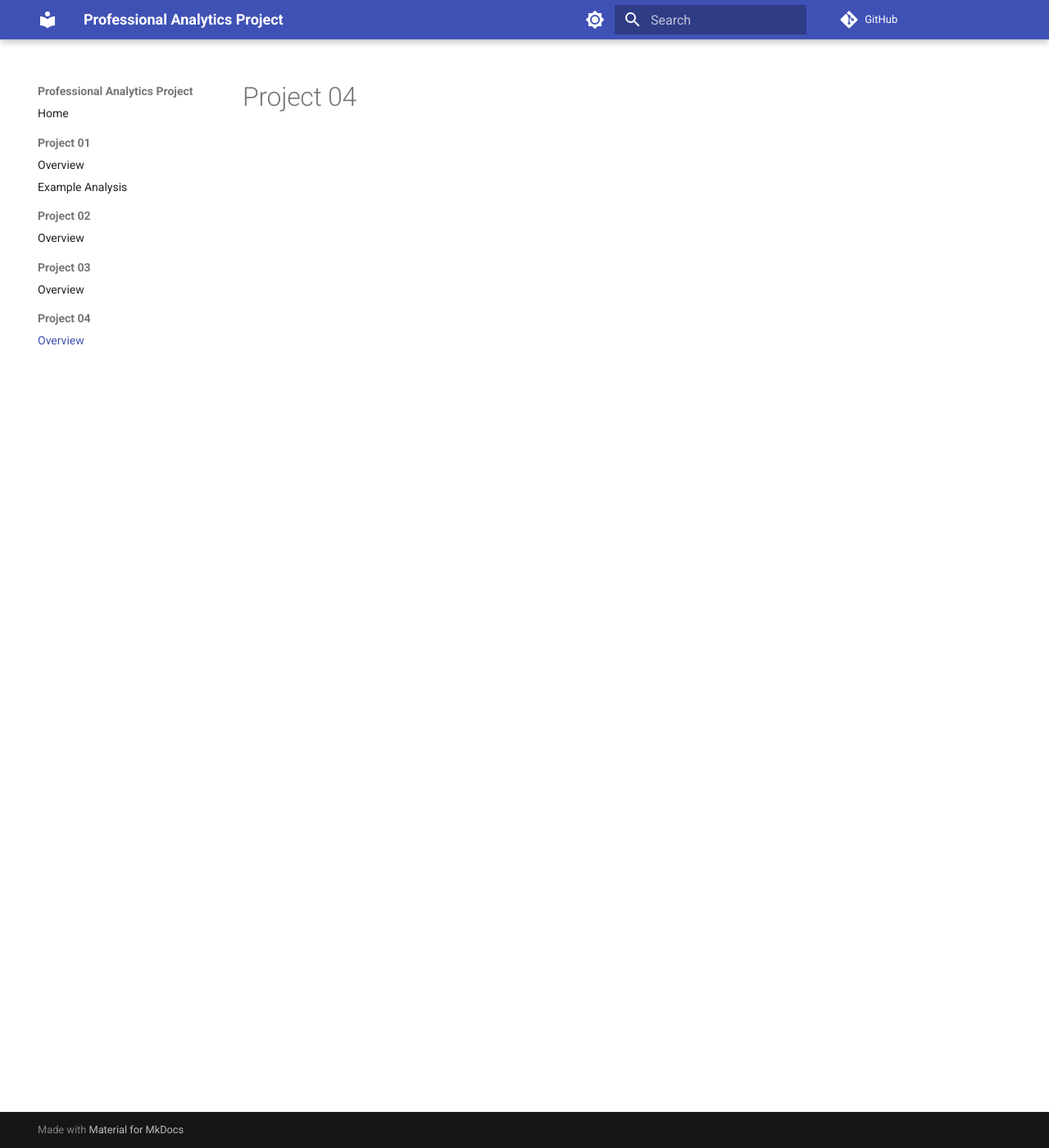
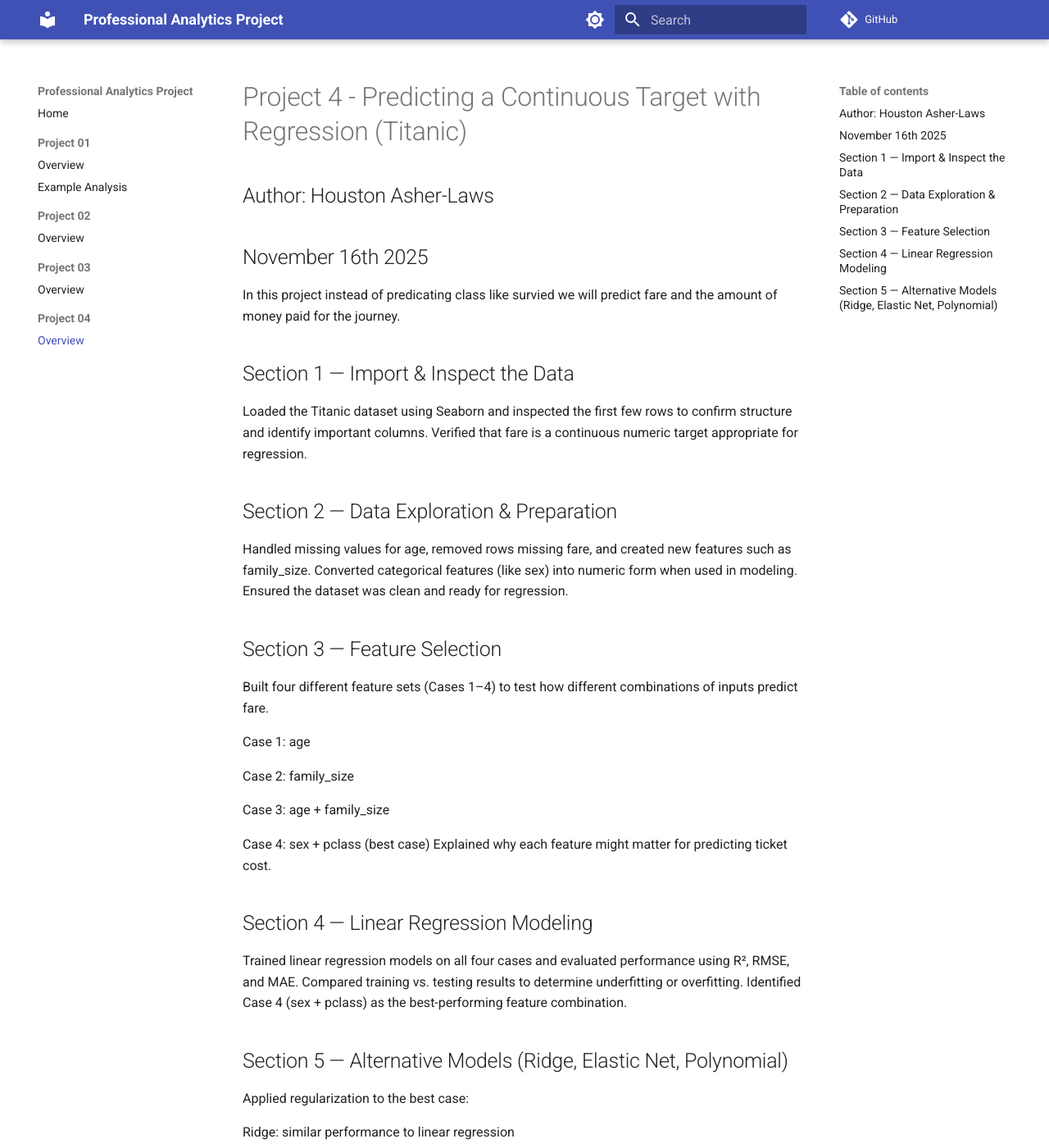
Before and after one commit to hasherlaws18/applied-ml-houstonasherlaws, an MkDocs documentation site: the page built from docs/project04/README.md, in a window 1280 px wide and 1400 px high. Shown: the whole window at 82% size. Built offline with MkDocs 1.6.1 and Material for MkDocs 9.7.7, drawn with Linux system fonts in a browser that asks for light colours; comment, search, counter and statistics services are not loaded; some of the changed text lies outside the part shown.

Commit message:
changes to project 4

```diff
--- a/docs/project04/README.md
+++ b/docs/project04/README.md
@@ -1 +1,41 @@
-# Project 04
+# Project 4 - Predicting a Continuous Target with Regression (Titanic)
+
+## Author: Houston Asher-Laws
+
+## November 16th 2025
+
+In this project instead of predicating class like survied we will predict fare and the amount of money paid for the journey.
+
+## Section 1 — Import & Inspect the Data
+
+Loaded the Titanic dataset using Seaborn and inspected the first few rows to confirm structure and identify important columns. Verified that fare is a continuous numeric target appropriate for regression.
+
+## Section 2 — Data Exploration & Preparation
+
+Handled missing values for age, removed rows missing fare, and created new features such as family_size. Converted categorical features (like sex) into numeric form when used in modeling. Ensured the dataset was clean and ready for regression.
+
+## Section 3 — Feature Selection
+
+Built four different feature sets (Cases 1–4) to test how different combinations of inputs predict fare.
+
+Case 1: age
+
+Case 2: family_size
+
+Case 3: age + family_size
+
+Case 4: sex + pclass (best case)
+Explained why each feature might matter for predicting ticket cost.
+
+## Section 4 — Linear Regression Modeling
+
+Trained linear regression models on all four cases and evaluated performance using R², RMSE, and MAE. Compared training vs. testing results to determine underfitting or overfitting. Identified Case 4 (sex + pclass) as the best-performing feature combination.
+
+## Section 5 — Alternative Models (Ridge, Elastic Net, Polynomial)
+
+Applied regularization to the best case:
+
+Ridge: similar performance to linear regression
+
+Elastic Net: best overall model
+Also tested polynomial regression on a single-feature case (family_size). Higher-degree polynomials didn’t improve predictions because the feature had weak correlation with fare.
```
